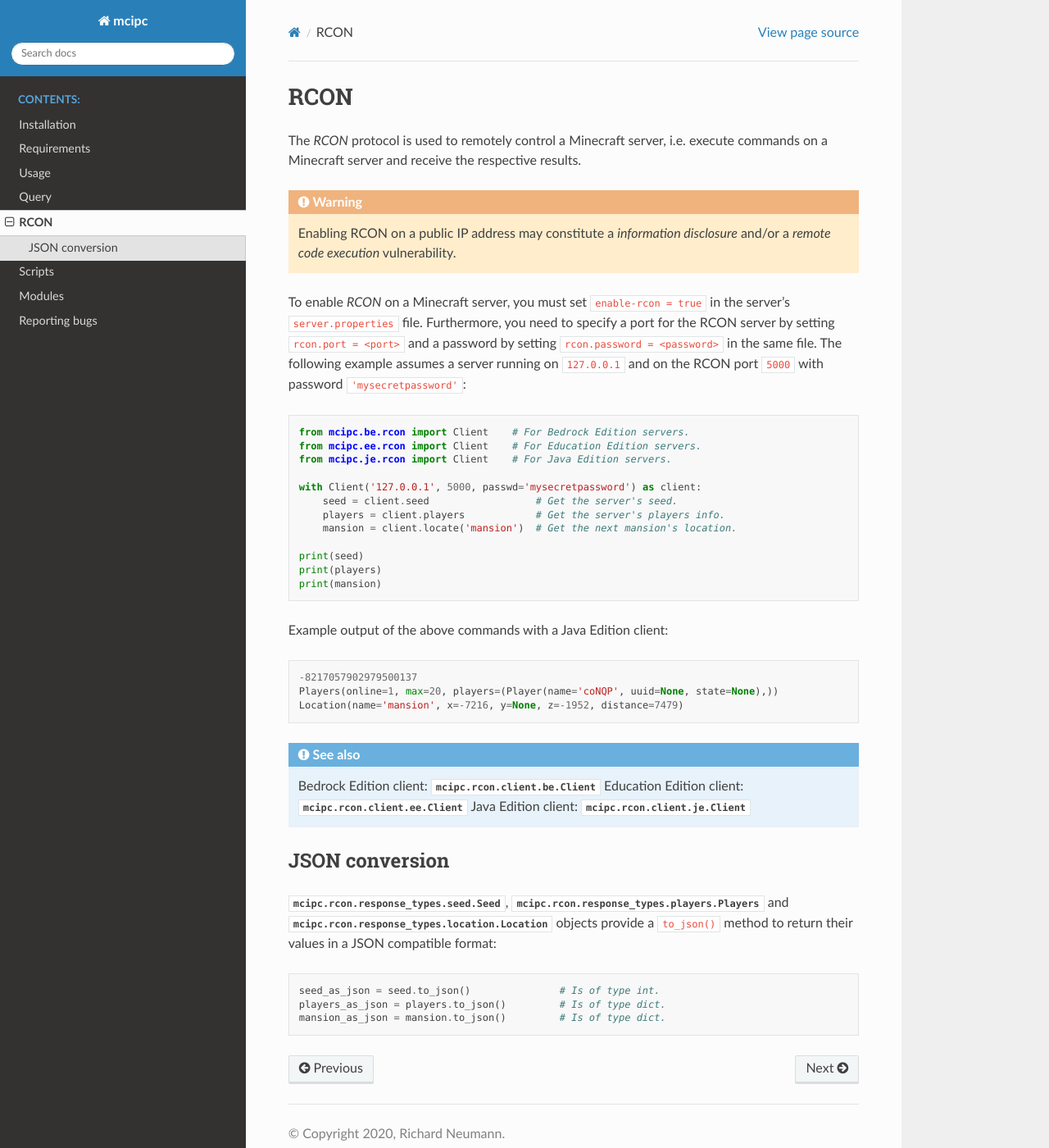
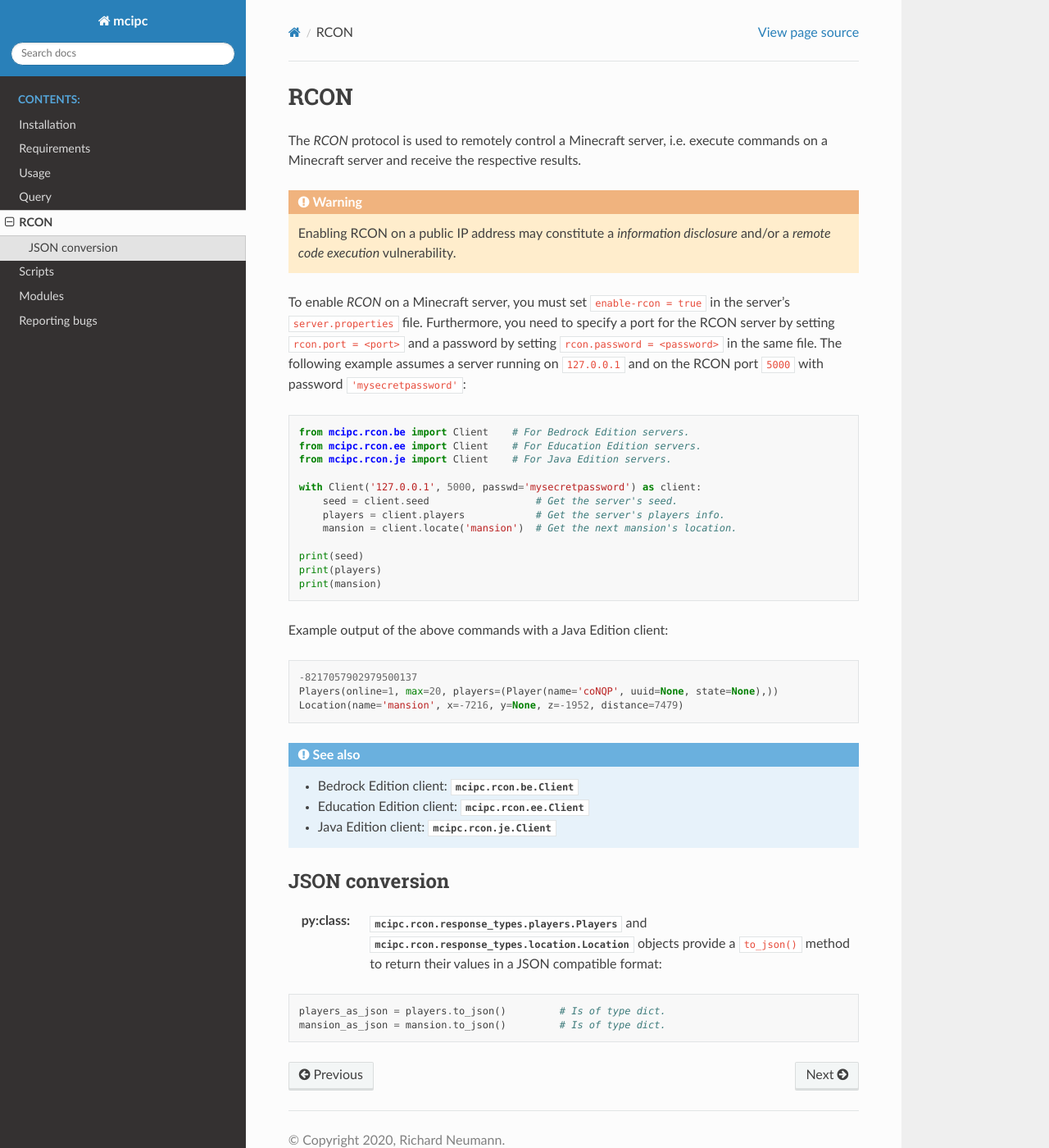
Before and after one commit to conqp/mcipc, a Sphinx documentation site: the page built from docs/source/rcon.rst, in a window 1280 px wide and 1400 px high. Shown: the whole window at 82% size. Built offline with Sphinx 7.4.7 and the Read the Docs theme 2.0.0, drawn with Linux system fonts in a browser that asks for light colours; pages that are not in the unit, such as notebooks, are missing from menus.

Commit message:
Fixed client import paths.

```diff
--- a/docs/source/rcon.rst
+++ b/docs/source/rcon.rst
@@ -16,9 +16,9 @@
 
 .. code-block:: python
 
-	from mcipc.be.rcon import Client    # For Bedrock Edition servers.
-	from mcipc.ee.rcon import Client    # For Education Edition servers.
-	from mcipc.je.rcon import Client    # For Java Edition servers.
+	from mcipc.rcon.be import Client    # For Bedrock Edition servers.
+	from mcipc.rcon.ee import Client    # For Education Edition servers.
+	from mcipc.rcon.je import Client    # For Java Edition servers.
 
 	with Client('127.0.0.1', 5000, passwd='mysecretpassword') as client:
 	    seed = client.seed                  # Get the server's seed.
@@ -39,17 +39,16 @@
 
 .. seealso::
 
-    Bedrock Edition client: :py:class:`mcipc.rcon.client.be.Client`
-    Education Edition client: :py:class:`mcipc.rcon.client.ee.Client`
-    Java Edition client: :py:class:`mcipc.rcon.client.je.Client`
+    * Bedrock Edition client: :py:class:`mcipc.rcon.be.Client`
+    * Education Edition client: :py:class:`mcipc.rcon.ee.Client`
+    * Java Edition client: :py:class:`mcipc.rcon.je.Client`
 
 JSON conversion
 ---------------
 
-:py:class:`mcipc.rcon.response_types.seed.Seed`, :py:class:`mcipc.rcon.response_types.players.Players` and :py:class:`mcipc.rcon.response_types.location.Location` objects provide a :code:`to_json()` method to return their values in a JSON compatible format:
+:py:class: :py:class:`mcipc.rcon.response_types.players.Players` and :py:class:`mcipc.rcon.response_types.location.Location` objects provide a :code:`to_json()` method to return their values in a JSON compatible format:
 
 .. code-block:: python
 
-    seed_as_json = seed.to_json()		# Is of type int.
     players_as_json = players.to_json() 	# Is of type dict.
     mansion_as_json = mansion.to_json() 	# Is of type dict.
```
Also changed, not shown: README.md (+3 -3 lines).
